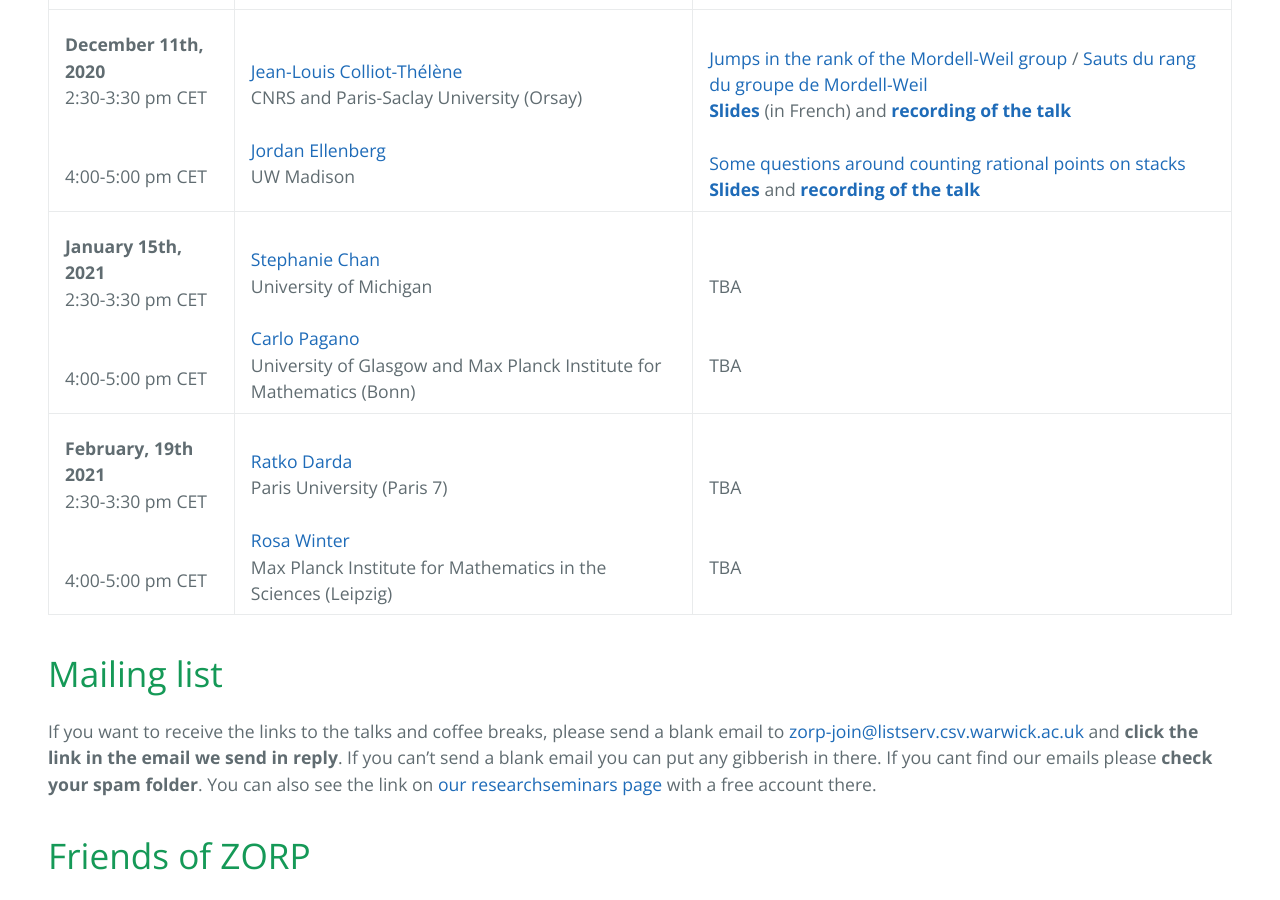
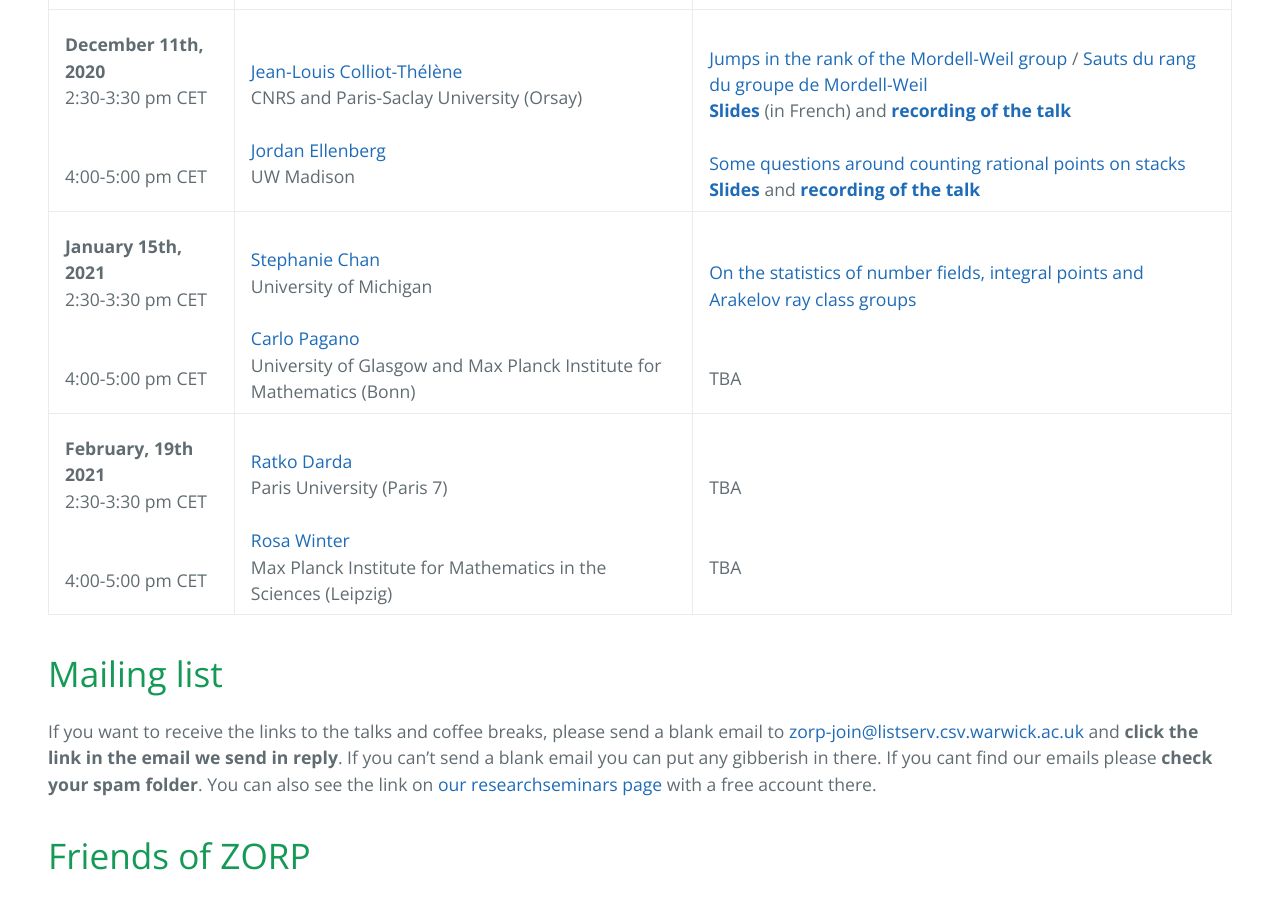
Before and after one commit to zoom-on-rational-points/zoom-on-rational-points.github.io, a Jekyll site: the page built from index.md, in a window 1280 px wide and 900 px high, scrolled down 862 px. Built offline with Jekyll 4.4.1, drawn with Linux system fonts in a browser that asks for light colours; our own code applies the rules of GitHub Pages for plain Markdown files.

Commit message:
Update index.md

```diff
--- a/index.md
+++ b/index.md
@@ -14,7 +14,7 @@
 | Date   | Speakers     | Titles and Abstracts |
 |:------------|:--------------|:------|
 | **December 11th, 2020** <br>2:30-3:30 pm CET <br><br> <br> 4:00-5:00 pm CET <br>| <br><a href="https://www.imo.universite-paris-saclay.fr/~colliot/">Jean-Louis Colliot-Thélène</a> <br> CNRS and Paris-Saclay University (Orsay) <br><br>  <a href="https://www.math.wisc.edu/~ellenber/"> Jordan Ellenberg </a> <br> UW Madison| <br><a href="https://zoom-on-rational-points.github.io/abstractCT">Jumps in the rank of the Mordell-Weil group</a> / <a href="https://zoom-on-rational-points.github.io/resumeCT">Sauts du rang du groupe de Mordell-Weil</a> <br><a href="slidesCT.pdf" style="font-weight:bold">Slides</a> (in French) and <a href="https://www.youtube.com/watch?v=BMyr5qWhbhg&t=38s&ab_channel=EfthymiosSofos" style="font-weight:bold">recording of the talk</a><br><br><a href="https://zoom-on-rational-points.github.io/abstractJE">Some questions around counting rational points on stacks</a><br><a href="slidesJE.pdf" style="font-weight:bold">Slides</a> and <a href="https://www.youtube.com/watch?v=lQ9vtUhit_Y&ab_channel=EfthymiosSofos" style="font-weight:bold">recording of the talk</a>|
-| **January 15th, 2021** <br>2:30-3:30 pm CET <br><br> <br> 4:00-5:00 pm CET <br>| <br><a href ="http://www-personal.umich.edu/~ytchan/">Stephanie Chan</a> <br> University of Michigan <br><br>  <a href="http://guests.mpim-bonn.mpg.de/carlo.pagano90/"> Carlo Pagano </a> <br> University of Glasgow and Max Planck Institute for Mathematics (Bonn)| <br>TBA <br><br><br>TBA<br>|
+| **January 15th, 2021** <br>2:30-3:30 pm CET <br><br> <br> 4:00-5:00 pm CET <br>| <br><a href ="http://www-personal.umich.edu/~ytchan/">Stephanie Chan</a> <br> University of Michigan <br><br>  <a href="http://guests.mpim-bonn.mpg.de/carlo.pagano90/"> Carlo Pagano </a> <br> University of Glasgow and Max Planck Institute for Mathematics (Bonn)| <br><a href="https://zoom-on-rational-points.github.io/abstractCP">On the statistics of number fields, integral points and Arakelov ray class groups</a><br><br><br>TBA<br>|
 | **February, 19th 2021** <br>2:30-3:30 pm CET <br><br> <br> 4:00-5:00 pm CET <br>| <br><a href ="https://webusers.imj-prg.fr/ratko.darda">Ratko Darda</a> <br> Paris University (Paris 7) <br><br>   <a href="https://personal-homepages.mis.mpg.de/winter/">Rosa Winter</a> <br>Max Planck Institute for Mathematics in the Sciences (Leipzig) | <br>TBA <br><br><br>TBA<br>|
 
 
```
